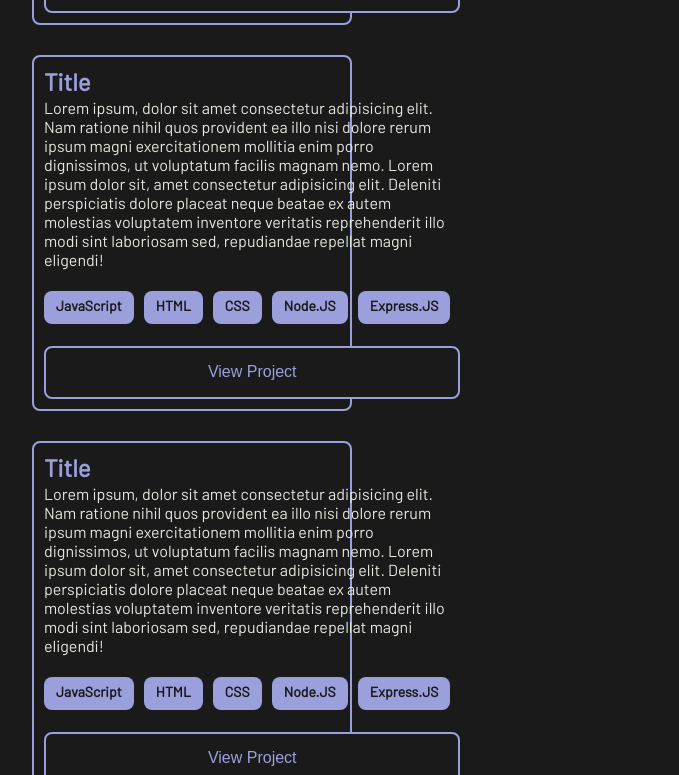
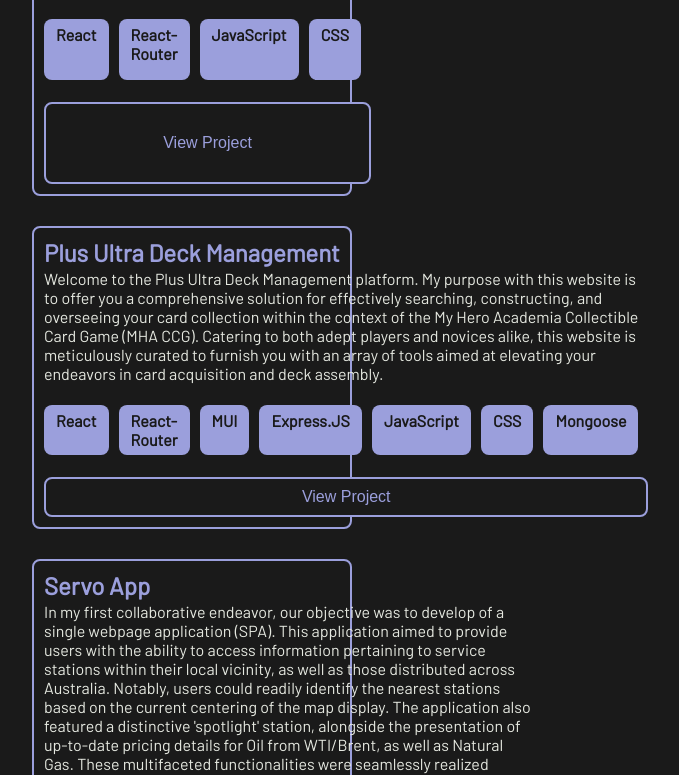
Before and after one commit to papa-fish/portfolio-website, a React (Create React App) app: page / in a window 1280 px wide. Shown: the part 1373-2148 px from the top of the page, without its empty margins (448-1127 px from the left). Built offline with nearby package versions, Linux system fonts and the light colour scheme.

Commit message:
moved a project into it's own component and refactored font-size and weight into css variables

```diff
--- a/src/App.css
+++ b/src/App.css
@@ -5,6 +5,18 @@
   --white-color: rgb(229, 232, 224);
   --gray-color: rgb(109, 109, 109);
   --black-color: rgb(26, 26, 26);
+  --h1-font-size: 32px;
+  --h2-font-size: 28px;
+  --h3-font-size: 24px;
+  --h4-font-size: 20px;
+  --h5-font-size: 18px;
+  --h6-font-size: 16px;
+  --button-font-size: 16px;
+  --button-line-height: 24px;
+  --body-font-size: 16px;
+  --caption-font-size: 16px;
+  --bold-font-weight: 700;
+  --semibold-font-weight: 600
 }
 
 .App{
--- a/src/components/AboutMe.css
+++ b/src/components/AboutMe.css
@@ -1,7 +1,7 @@
 .about-me {
     color: var(--light-blue-color);
-    font-size: 28px;
-    font-weight: bold;
+    font-size: var(--h2-font-size);
+    font-weight: var(--bold-font-weight);
     margin-bottom: 10px;
 }
 
@@ -27,7 +27,7 @@
 
 .paragraph-container {
     color: var(--white-color);
-    font-size: 16px;
+    font-size: var(--h6-font-size);
     width: 100%;
     margin: 0;
 }
--- a/src/components/Footer.css
+++ b/src/components/Footer.css
@@ -1,6 +1,6 @@
 footer > p {
-    font-weight: bold;
+    font-weight: var(--bold-font-weight);
     padding: 10px 0;
     margin: 0 0 0 480px;
-    font-size: 14px;
+    font-size: var(--body-font-size);
 }
--- a/src/components/NavBar.css
+++ b/src/components/NavBar.css
@@ -24,9 +24,9 @@
 .nav-container > ul {
     display: flex;
     list-style: none;
-    font-size: 16px;
-    line-height: 24px;
-    font-weight: 700;
+    font-size: var(--button-font-size);
+    line-height: var(--button-line-height);
+    font-weight: var(--bold-font-weight);
     margin: 30px 0 0 0;
 }
 
--- /dev/null
+++ b/src/components/Project.jsx
@@ -0,0 +1,25 @@
+import Tag from "./Tag";
+import ViewProjectButton from "./ViewProjectButton";
+
+export default function Project({ name, description, tags, website }) {
+
+    return(
+        <article className="projects">
+            <div className="project">
+                <div className="project-intro">
+                    <h3>{name}</h3>
+                    <p>{description}</p>
+                </div>
+                <span className="tag-container">
+                    {tags.map((tag, idx) => (
+                        <Tag key={idx} tag={tag} />
+                    ))}
+                </span>
+                <ViewProjectButton website={website}/>
+            </div>
+            <div className="project-img">
+                <img src="" alt="" />
+            </div>
+        </article>
+    );
+};
--- a/src/components/Projects.css
+++ b/src/components/Projects.css
@@ -4,14 +4,14 @@
 
 .projects-component-container > h2 {
     color: var(--light-blue-color);
-    font-weight: bold;
-    font-size: 28px;
+    font-weight: var(--bold-font-weight);
+    font-size: var(--h2-font-size);
     margin: 0;
 }
 
 .projects-component-container > p {
     color: var(--white-color);
-    font-size: 16px;
+    font-size: var(--h6-font-size);
     margin: 0 0 24px 0;
 }
 
@@ -34,14 +34,14 @@
 .project-intro > h3 {
     margin: 10px 10px 0 0;
     color: var(--light-blue-color);
-    font-size: 24px;
+    font-size: var(--h3-font-size);
     padding-bottom: 2px;
 }
 
 .project-intro > p {
     color: var(--white-color);
     margin: 0 10px 0 0;
-    font-size: 16px;
+    font-size: var(--body-font-size);
 }
 
 .project-img {
--- a/src/components/Projects.jsx
+++ b/src/components/Projects.jsx
@@ -1,73 +1,60 @@
-import Tag from './Tag';
+import Project from './Project';
 
 import './Projects.css';
-import ViewProjectButton from './ViewProjectButton';
 
 export default function Projects() {
+
+    const portfolioTags = [
+        "React",
+        "React-Router",
+        "JavaScript",
+        "CSS"
+    ];
+
+    const deckManagementTags = [
+        "React",
+        "React-Router",
+        "MUI",
+        "Express.JS",
+        "JavaScript",
+        "CSS",
+        "Mongoose",
+    ];
+
+    const servoAppTags = [
+        "JavaScript",
+        "EJS",
+        "CSS",
+        "Node.JS",
+        "Express.JS",
+        "SQL"
+    ];
+
     return(
         <div className="projects-component-container">
             <h2>Projects</h2>
             <p>Within these projects lies a snapshot of my learning and growth journey, showcasing my genuine excitement for crafting imaginative solutions.</p>
 
-            <article className="projects">
-                <div className="project">
-                    <div className="project-intro">
-                        <h3>Title</h3>
-                        <p>Lorem ipsum, dolor sit amet consectetur adipisicing elit. Nam ratione nihil quos provident ea illo nisi dolore rerum ipsum magni exercitationem mollitia enim porro dignissimos, ut voluptatum facilis magnam nemo. Lorem ipsum dolor sit, amet consectetur adipisicing elit. Deleniti perspiciatis dolore placeat neque beatae ex autem molestias voluptatem inventore veritatis reprehenderit illo modi sint laboriosam sed, repudiandae repellat magni eligendi!</p>
-                    </div>
-                    <span className="tag-container">
-                        <Tag tag="JavaScript"/>
-                        <Tag tag="HTML"/>
-                        <Tag tag="CSS"/>
-                        <Tag tag="Node.JS"/>
-                        <Tag tag="Express.JS"/>
-                    </span>
-                    <ViewProjectButton project="portfolio-website"/>
-                </div>
-                <div className="project-img">
-                    <img src="" alt="" />
-                </div>
-            </article>
+            <Project
+                name="Portfolio Website"
+                description="Introducing my meticulously crafted portfolio website, a testament to my proficiency in coding and collaboration. Developed with precision and care, this digital platform showcases a selection of my notable works and accomplishments. I am proud to acknowledge the creative expertise of my wife, whose design acumen, channeled through Figma, played an integral role in shaping the visually captivating aspects of the website. As visitors explore the diverse facets of my portfolio, they are invited to witness a fusion of technical prowess and innovative design, resulting in a seamless and engaging user experience."
+                tags={portfolioTags}
+                website="portfolio-website"
+            />
 
-            <article className="projects">
-                <div className="project">
-                    <div className="project-intro">
-                        <h3>Title</h3>
-                        <p>Lorem ipsum, dolor sit amet consectetur adipisicing elit. Nam ratione nihil quos provident ea illo nisi dolore rerum ipsum magni exercitationem mollitia enim porro dignissimos, ut voluptatum facilis magnam nemo. Lorem ipsum dolor sit, amet consectetur adipisicing elit. Deleniti perspiciatis dolore placeat neque beatae ex autem molestias voluptatem inventore veritatis reprehenderit illo modi sint laboriosam sed, repudiandae repellat magni eligendi!</p>
-                    </div>
-                    <span className="tag-container">
-                        <Tag tag="JavaScript"/>
-                        <Tag tag="HTML"/>
-                        <Tag tag="CSS"/>
-                        <Tag tag="Node.JS"/>
-                        <Tag tag="Express.JS"/>
-                    </span>
-                    <ViewProjectButton project="plus-ultra-deck-management"/>
-                </div>
-                <div className="project-img">
-                    <img src="" alt="" />
-                </div>
-            </article>
+            <Project
+                name="Plus Ultra Deck Management"
+                description="Welcome to the Plus Ultra Deck Management platform. My purpose with this website is to offer you a comprehensive solution for effectively searching, constructing, and overseeing your card collection within the context of the My Hero Academia Collectible Card Game (MHA CCG). Catering to both adept players and novices alike, this website is meticulously curated to furnish you with an array of tools aimed at elevating your endeavors in card acquisition and deck assembly."
+                tags={deckManagementTags}
+                website="plus-ultra-deck-management"
+            />
 
-            <article className="projects">
-                <div className="project">
-                    <div className="project-intro">
-                        <h3>Title</h3>
-                        <p>Lorem ipsum, dolor sit amet consectetur adipisicing elit. Nam ratione nihil quos provident ea illo nisi dolore rerum ipsum magni exercitationem mollitia enim porro dignissimos, ut voluptatum facilis magnam nemo. Lorem ipsum dolor sit, amet consectetur adipisicing elit. Deleniti perspiciatis dolore placeat neque beatae ex autem molestias voluptatem inventore veritatis reprehenderit illo modi sint laboriosam sed, repudiandae repellat magni eligendi!</p>
-                    </div>
-                    <span className="tag-container">
-                        <Tag tag="JavaScript"/>
-                        <Tag tag="HTML"/>
-                        <Tag tag="CSS"/>
-                        <Tag tag="Node.JS"/>
-                        <Tag tag="Express.JS"/>
-                    </span>
-                    <ViewProjectButton project="servo_app"/>
-                </div>
-                <div className="project-img">
-                    <img src="" alt="" />
-                </div>
-            </article>
+            <Project
+                name="Servo App"
+                description="In my first collaborative endeavor, our objective was to develop of a single webpage application (SPA). This application aimed to provide users with the ability to access information pertaining to service stations within their local vicinity, as well as those distributed across Australia. Notably, users could readily identify the nearest stations based on the current centering of the map display. The application also featured a distinctive 'spotlight' station, alongside the presentation of up-to-date pricing details for Oil from WTI/Brent, as well as Natural Gas. These multifaceted functionalities were seamlessly realized through the adept utilization of the Google Maps API in conjunction with the Futures API."
+                tags={servoAppTags}
+                website="servo_app"
+            />
 
         </div>
     );
--- a/src/components/Tag.css
+++ b/src/components/Tag.css
@@ -7,6 +7,6 @@
 }
 
 .caption > h6 {
-    font-size: 14px;
+    font-size: var(--body-font-size);
     margin: auto;
 }
--- a/src/components/Tag.jsx
+++ b/src/components/Tag.jsx
@@ -1,6 +1,8 @@
 import './Tag.css';
 
 export default function Tag(props) {
+
+
     return(
         <div className='caption'>
             <h6>{props.tag}</h6>
--- a/src/components/ViewProjectButton.css
+++ b/src/components/ViewProjectButton.css
@@ -3,8 +3,8 @@
     color: var(--light-blue-color);
     background-color: var(--black-color);
     border-radius: 8px;
-    font-size: 16px;
-    line-height: 24px;
+    font-size: var(--button-font-size);
+    line-height: var(--button-line-height);
     text-align: center;
     padding: 6px 0;
     width: 100%
--- a/src/components/ViewProjectButton.jsx
+++ b/src/components/ViewProjectButton.jsx
@@ -3,7 +3,7 @@
 export default function ViewProjectButton(props) {
 
     const handleClick = () => {
-        window.open(`https://github.com/papa-fish/${props.project}`, '_blank');
+        window.open(`https://github.com/papa-fish/${props.website}`, '_blank');
     };
 
     return(
```
Also changed, not shown: src/pages/HomePage.css (+9 -9 lines).
